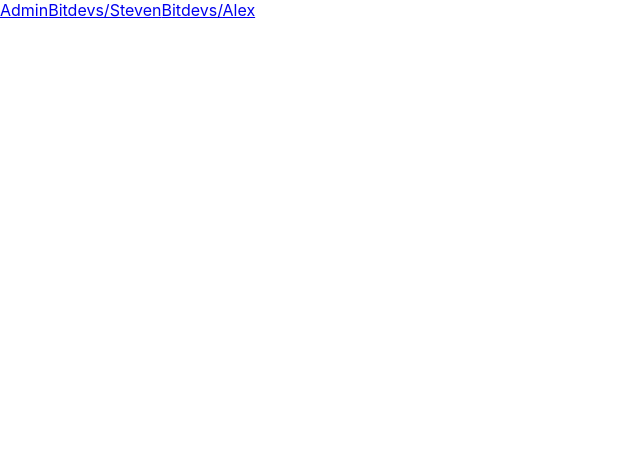
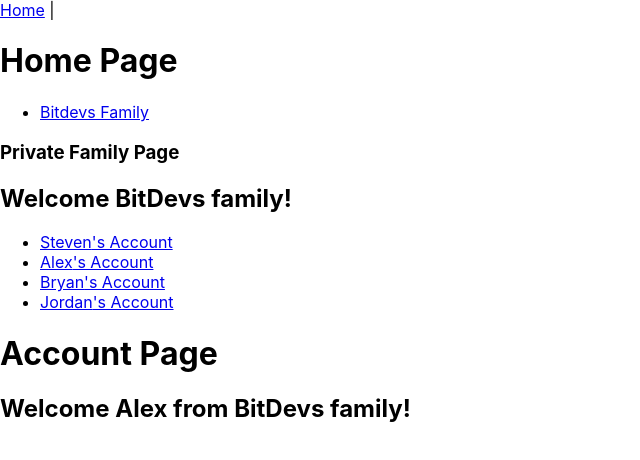
Before and after one commit to atlantabitdevs/family-btc, a React (Create React App) app: page /family/BitDevs/Alex in a window 1280 px wide. Shown: the top 460 px of the page, without its empty margins (0-640 px from the left). Built offline with nearby package versions, Linux system fonts and the light colour scheme.

Commit message:
added routes

```diff
--- a/src/App.js
+++ b/src/App.js
@@ -1,25 +1,42 @@
 import "./App.css";
-import { BrowserRouter as Router, Routes, Route, Link } from "react-router-dom";
+import {
+  BrowserRouter as Router,
+  Routes,
+  Route,
+  NavLink,
+  Outlet,
+} from "react-router-dom";
 import Account from "./routes/Account";
+import Accounts from "./routes/Accounts";
 import Home from "./routes/Home";
+import Family from "./routes/Family";
 import NewAccount from "./routes/NewAccount";
+
+const Child = {};
 
 function App() {
   return (
     <div>
       <nav>
-        <Link to="/admin">Admin</Link>
-        <Link to="account/BitDevs/Steven">Bitdevs/Steven</Link>
-        <Link to="account/BitDevs/Alex">Bitdevs/Alex</Link>
+        <NavLink to="/">Home</NavLink> |{" "}
       </nav>
 
       <Routes>
-        <Route path="/admin" />
-        <Route path="/account" element={<NewAccount />}>
-          <Route path="/account/:family/:user" element={<Account />} />
-          <Route path="/account/new" element={<NewAccount />} />
+        <Route path="/" element={<Home />}>
+          <Route path="family" element={<Family />}>
+            <Route path=":family" element={<Accounts />}>
+              <Route path=":account" element={<Account />} />
+            </Route>
+          </Route>
+          <Route
+            path="*"
+            element={
+              <main style={{ padding: "1rem" }}>
+                <p>There's nothing here!</p>
+              </main>
+            }
+          />
         </Route>
-        <Route path="/" element={<Home />} />
       </Routes>
     </div>
   );
--- a/src/routes/Account.js
+++ b/src/routes/Account.js
@@ -1,13 +1,14 @@
 import React from "react";
 import { useParams } from "react-router-dom";
+// unique account within family page
 const Account = () => {
-  const { family, user } = useParams();
+  const { family, account } = useParams();
 
   return (
     <div>
       <h1>Account Page</h1>
       <h2>
-        Welcom {user} from {family} family!
+        Welcome {account} from {family} family!
       </h2>
     </div>
   );
--- /dev/null
+++ b/src/routes/Accounts.js
@@ -0,0 +1,25 @@
+import { Outlet, useParams, Link } from "react-router-dom";
+//Specifc, Private Family Page
+const Accounts = () => {
+  const { family } = useParams();
+
+  const members = ["Steven", "Alex", "Bryan", "Jordan"];
+
+  return (
+    <div>
+      <h2>Welcome {family} family!</h2>
+      <ul>
+        {members.map((member, key) => {
+          return (
+            <li key={key}>
+              <Link to={`${member}`}>{member}'s Account</Link>
+            </li>
+          );
+        })}
+      </ul>
+      <Outlet />
+    </div>
+  );
+};
+
+export default Accounts;
--- /dev/null
+++ b/src/routes/Family.js
@@ -0,0 +1,12 @@
+import { Outlet } from "react-router-dom";
+//generic Family Page
+const Family = () => {
+  return (
+    <div>
+      <h3>Private Family Page</h3>
+      <Outlet />
+    </div>
+  );
+};
+
+export default Family;
--- a/src/routes/Home.js
+++ b/src/routes/Home.js
@@ -1,5 +1,5 @@
 import React from "react";
-import { Link } from "react-router-dom";
+import { Link, Outlet } from "react-router-dom";
 
 const Home = () => {
   return (
@@ -7,15 +7,10 @@ const Home = () => {
       <h1>Home Page</h1>
       <ul>
         <li>
-          <Link to="/admin">Admin</Link>
-        </li>
-        <li>
-          <Link to="account/BitDevs/Steven">Bitdevs/Steven</Link>
-        </li>
-        <li>
-          <Link to="account/BitDevs/Alex">Bitdevs/Alex</Link>
+          <Link to="/family/BitDevs">Bitdevs Family</Link>
         </li>
       </ul>
+      <Outlet />
     </div>
   );
 };
```
